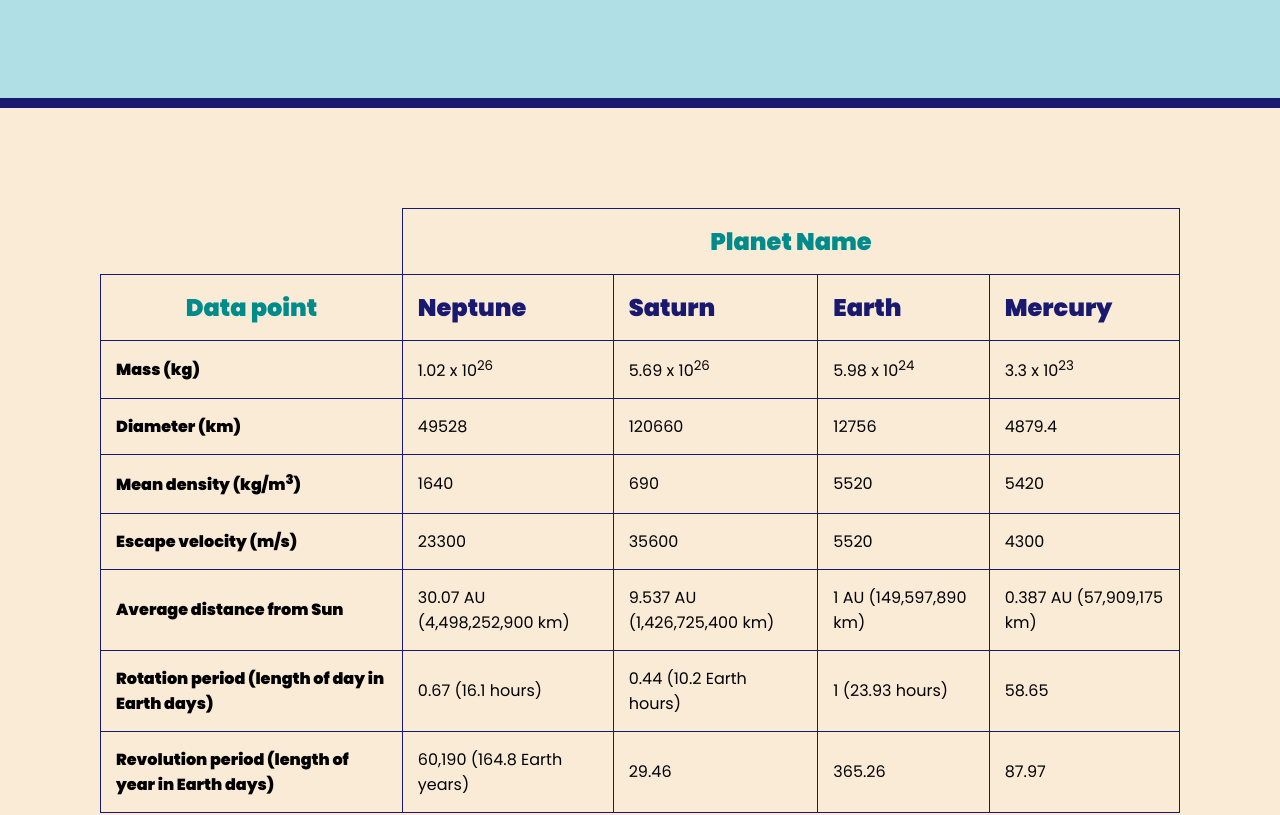
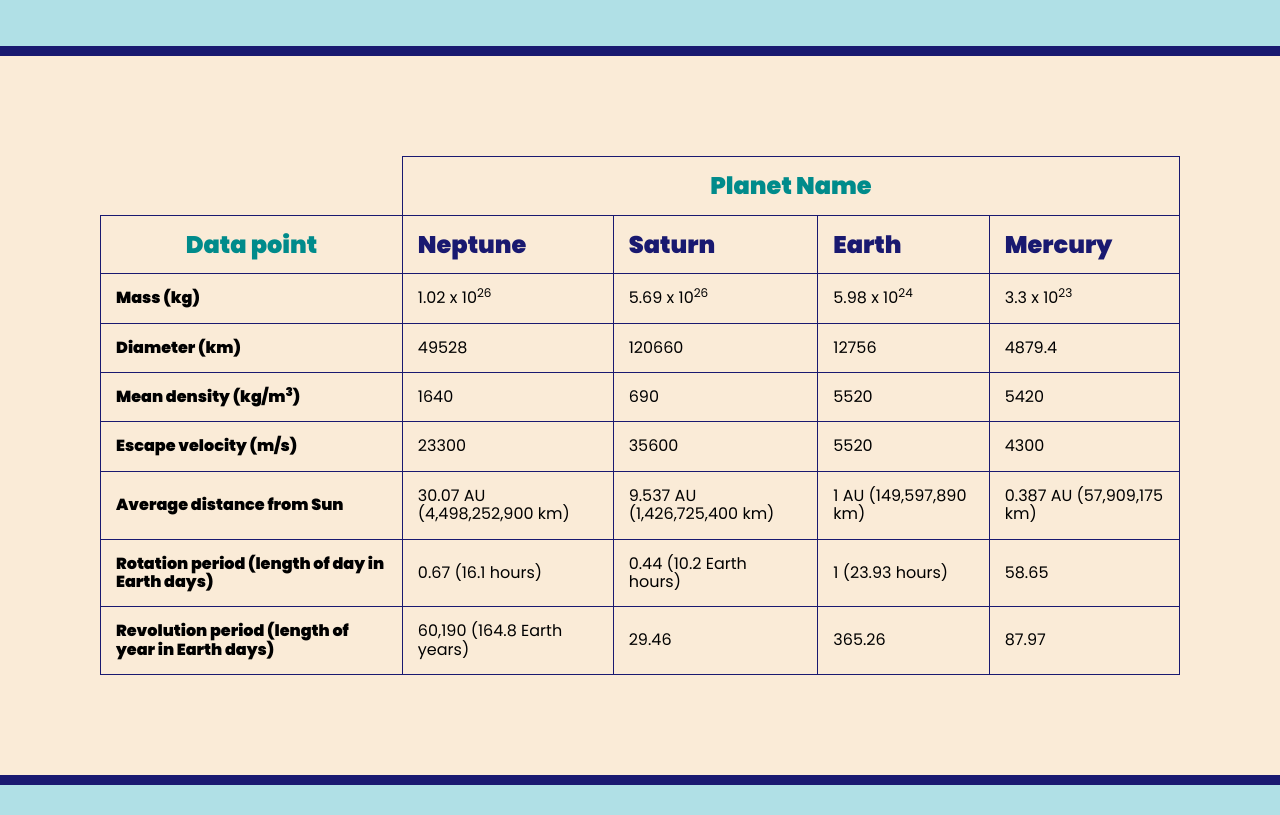
Before and after one commit to bridgetghapner/lab-5, a plain HTML site: page index.html in a window 1280 px wide. Shown: the part 995-1810 px from the top of the page. Drawn offline with Linux system fonts and the light colour scheme.

Commit message:
Added normalize CSS fixes

```diff
--- a/css/style.css
+++ b/css/style.css
@@ -1,7 +1,33 @@
+html {
+  line-height: 1.15; /* 1 */
+  -webkit-text-size-adjust: 100%; /* 2 */
+}
+
+main {
+  display: block;
+}
+
+sub,
+sup {
+  font-size: 75%;
+  line-height: 0;
+  position: relative;
+  vertical-align: baseline;
+}
+
+sub {
+  bottom: -0.25em;
+}
+
+sup {
+  top: -0.5em;
+}
+
 body {
 	margin: 0;
 	padding: 0;
 }
+
 h1 {
 	font-family: 'Poppins', sans-serif;
 	font-weight: 900;
```
